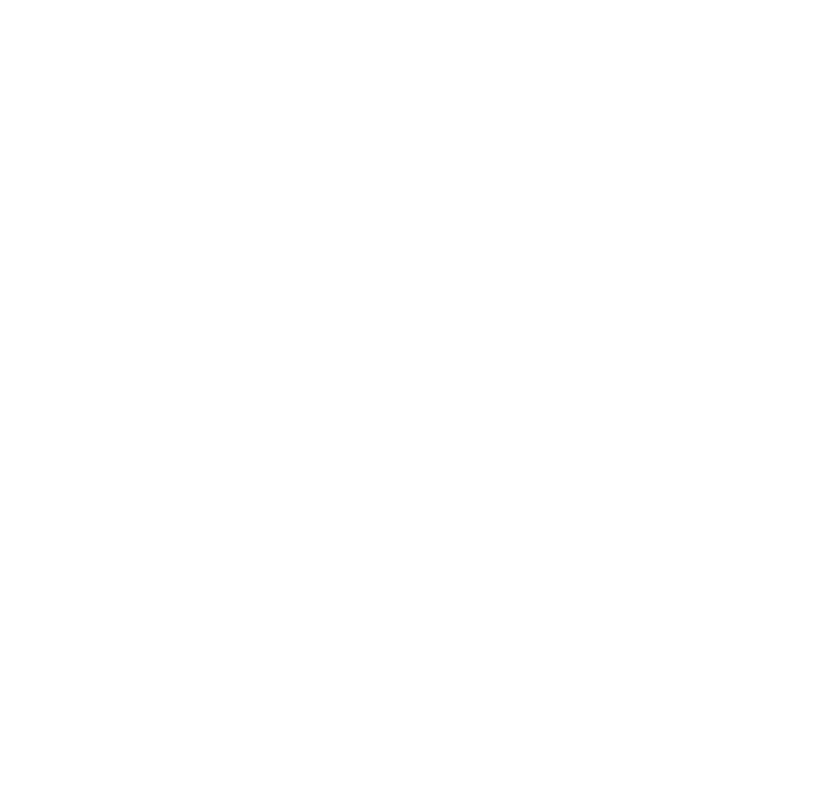
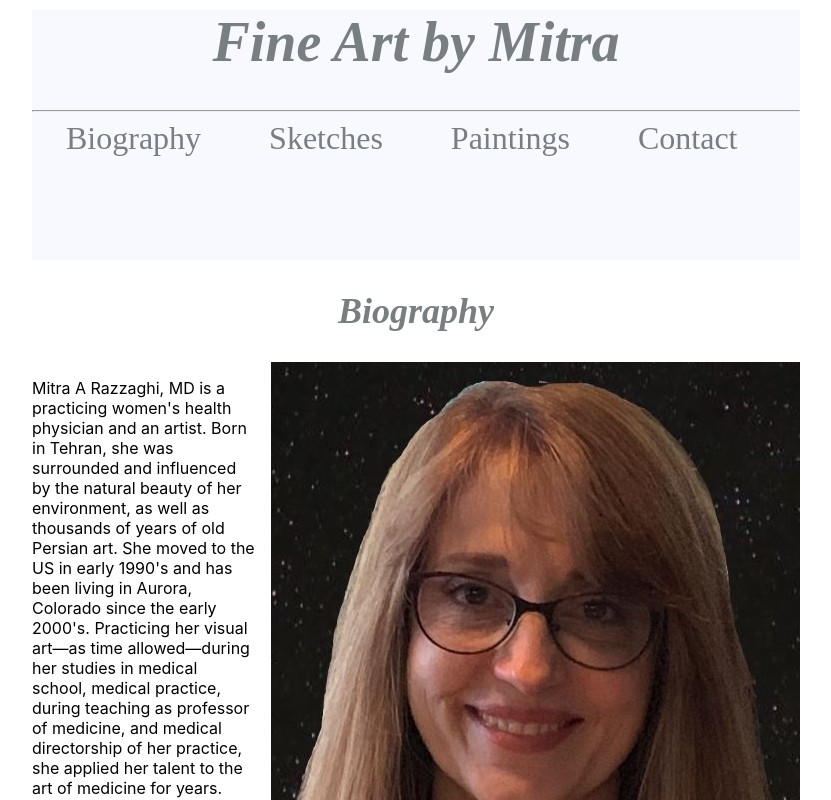
Before and after one commit to marazzaghi/Fine-Art-By-Mitra, a React (Create React App) app: page / in a window 1280 px wide. Shown: the top 800 px of the page, without its empty margins (224-1055 px from the left). Built offline with nearby package versions, Linux system fonts and the light colour scheme.

Commit message:
initial work

```diff
--- a/src/App.scss
+++ b/src/App.scss
@@ -0,0 +1,28 @@
+html {
+  scroll-behavior: smooth;
+}
+
+.App {
+  width: 60%;
+  margin-right: auto;
+  margin-left: auto;
+}
+
+h1 {
+  text-align: center;
+  font-family: "Snell Roundhand",cursive;
+  font-size: 56px;
+  font-style: oblique;
+  color: #797e81;
+  margin: 0;
+  padding-top: 0;
+  padding-bottom: .5em;
+}
+
+h2 {
+  text-align: center;
+  font-family: "Snell Roundhand",cursive;
+  font-size: 36px;
+  font-style: oblique;
+  color: #797e81;
+}
--- a/src/components/biography/biography.js
+++ b/src/components/biography/biography.js
@@ -1,3 +1,21 @@
+import { Grid } from '@material-ui/core'
+import './biography.scss'
+import mitra from '../../images/mitra.jpeg'
+
 export default function Biography() {
-  return true
+  return (
+    <div id="bio">
+      <h2>Biography</h2>
+      <Grid container spacing={2}>
+        <Grid item xs>
+          <p>
+            Mitra A Razzaghi, MD is a practicing women's health physician and an artist. Born in Tehran, she was surrounded and influenced by the natural beauty of her environment, as well as thousands of years of old Persian art. She moved to the US in early 1990's and has been living in Aurora, Colorado since the early 2000's. Practicing her visual art—as time allowed—during her studies in medical school, medical practice, during teaching as professor of medicine, and medical directorship of her practice, she applied her talent to the art of medicine for years. While her responsibilities as a mother of two wonderful sons stabilized, she picked up her life long passion of painting. She has studied classical barque methods and realism oil painting and enjoys Impressionism equally. Her drawings and paintings have been featured at a local college, University of Colorado Health Sciences art exhibitions, as well as office of Dean of University of Colorado Medical School.
+          </p>
+        </Grid>
+        <Grid item xs>
+          <img src={mitra} alt="headshot of the artist Mitra Razzaghi" />
+        </Grid>
+      </Grid>
+    </div>
+  )
 }
--- a/src/components/contact/contact.js
+++ b/src/components/contact/contact.js
@@ -1,3 +1,7 @@
 export default function Contact() {
-  return true
+  return (
+    <div id="contact">
+
+    </div>
+  )
 }
--- a/src/components/footer/footer.js
+++ b/src/components/footer/footer.js
@@ -1,3 +1,7 @@
 export default function Footer() {
-  return true
+  return (
+    <div id="footer">
+      Copyright 2021 Fine Art by Mitra. Site by Minnedev
+    </div>
+  )
 }
--- a/src/components/header/header.js
+++ b/src/components/header/header.js
@@ -1,9 +1,18 @@
+import './header.scss'
+
 export default function Header() {
   return (
     <div className="header">
       <h1>
-
+        Fine Art by Mitra
       </h1>
+      <hr />
+      <div className="nav">
+        <a href="#bio">Biography</a>
+        <a href="#sketches">Sketches</a>
+        <a href="#paintings">Paintings</a>
+        <a href="#contact">Contact</a>
+      </div>
     </div>
   )
 }
--- a/src/components/paintings/paintings.js
+++ b/src/components/paintings/paintings.js
@@ -1,3 +1,7 @@
 export default function Paintings() {
-  return true
+  return (
+    <div id="paintings">
+
+    </div>
+  )
 }
--- a/src/components/sketches/sketches.js
+++ b/src/components/sketches/sketches.js
@@ -1,3 +1,7 @@
 export default function Sketches() {
-  return true
+  return (
+    <div id="sketches">
+
+    </div>
+  )
 }
```
Also changed, not shown: src/images/mitra.jpeg (added), 1 other file (tests, documents, lock files or other folders).
